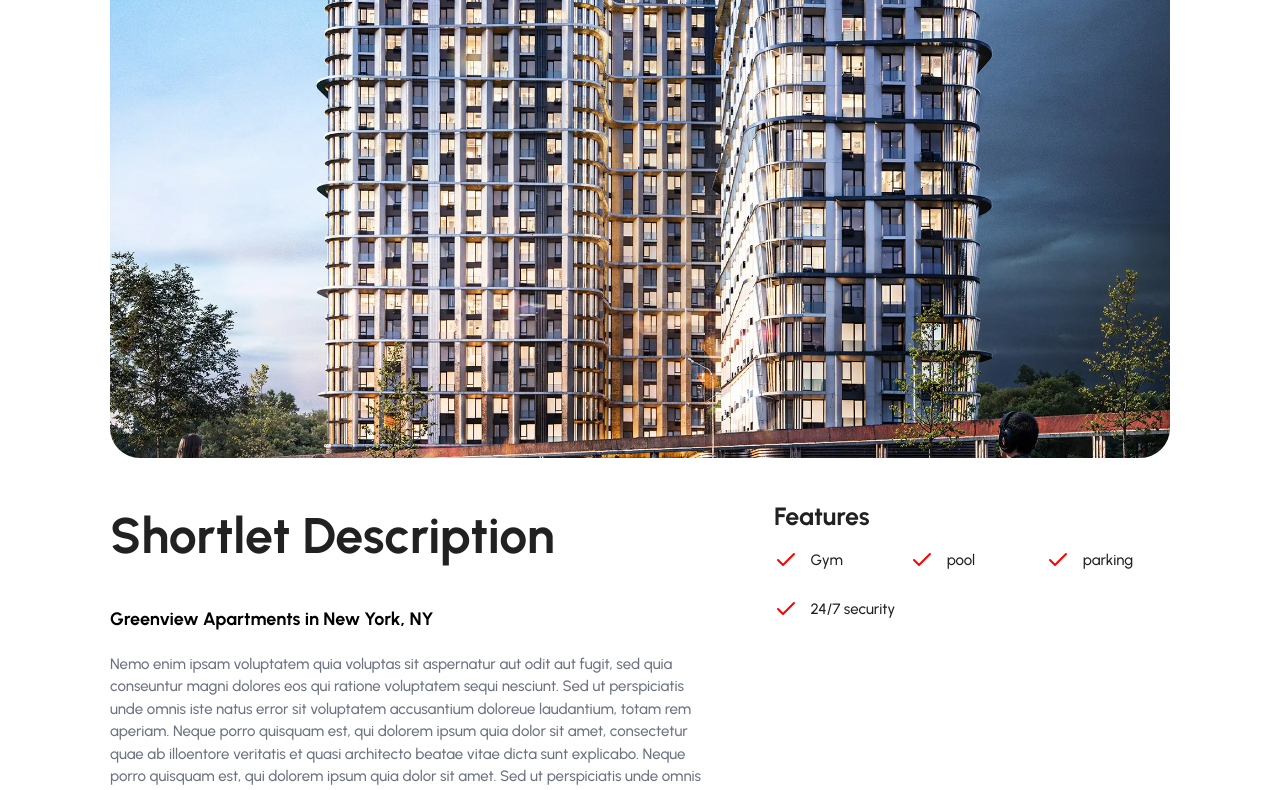
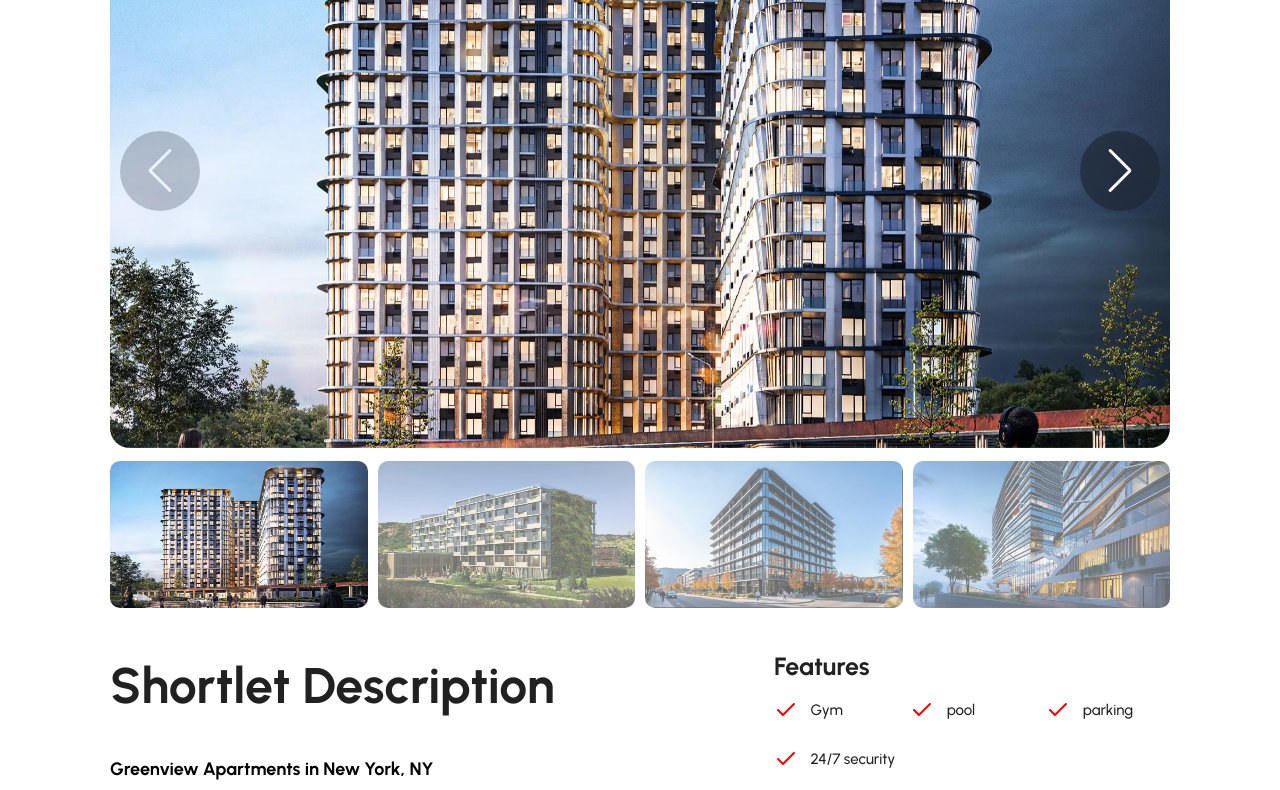
Before and after one commit to CHIDI00/new-holton-properties, a React (Vite) app: page /shortlet_grid/detail/1 in a window 1280 px wide. Shown: the part 800-1590 px from the top of the page. Built offline with nearby package versions, Linux system fonts and the light colour scheme.

Commit message:
feat(ShortletDetail): integrate Swiper for image carousel and add navigation styles

```diff
--- a/src/features/shortlet/ShortletDetail.tsx
+++ b/src/features/shortlet/ShortletDetail.tsx
@@ -1,4 +1,4 @@
-import React from "react";
+import React, { useState } from "react";
 import Navbar from "../../ui/Navbar";
 import bg_image from "../../assets/project_11.webp";
 import plan from "../../assets/plan/project_plan_1.webp";
@@ -16,7 +16,18 @@ import {
 import GoogleMapEmbed from "../../ui/GoogleMap";
 import { shortletData } from "./shortletData";
 
+import { Swiper, SwiperSlide } from "swiper/react";
+import "swiper/css";
+import "swiper/css/navigation";
+import "swiper/css/free-mode";
+import "swiper/css/thumbs";
+
+import { FreeMode, Navigation, Thumbs } from "swiper/modules";
+import type { Swiper as SwiperType } from "swiper";
+
 const ShortletDetail: React.FC = () => {
+	const [thumbsSwiper, setThumbsSwiper] = useState<SwiperType | null>(null);
+
 	// Get the propertyId from the URL Parameters
 	const { shortletIdSlug } = useParams();
 
@@ -95,13 +106,56 @@ const ShortletDetail: React.FC = () => {
 					</div>
 				</div>
 
-				<div className="w-full md:h-[60rem] h-[50rem] md:my-16 ">
-					<div className="w-full h-full flex justify-center items-center rounded-[3rem] overflow-hidden">
-						<img
-							src={shortlet?.cardImage}
-							alt={shortlet?.alt}
-							className="rounded-[3rem] object-cover"
-						/>
+				<div className="w-full md:h-[75rem] h-[50rem] md:my-16 ">
+					<div className="w-full h-full flex flex-col justify-center items-center  overflow-hidden gap-5">
+						<Swiper
+							style={{
+								//@ts-expect-error CSS custom properties are not recognized in TypeScript
+								"--swiper-navigation-color": "#fff",
+								"--swiper-pagination-color": "#fff",
+							}}
+							spaceBetween={10}
+							navigation={true}
+							thumbs={{ swiper: thumbsSwiper }}
+							modules={[FreeMode, Navigation, Thumbs]}
+							className="h-[80%] w-full rounded-[2rem]"
+						>
+							{shortlet?.images.map((img, index) => (
+								<SwiperSlide
+									key={index}
+									className="flex items-center justify-center bg-gray-700"
+								>
+									<img
+										src={img}
+										alt={shortlet?.alt}
+										className="object-cover w-full h-full"
+									/>
+								</SwiperSlide>
+							))}
+						</Swiper>
+
+						<Swiper
+							onSwiper={setThumbsSwiper}
+							spaceBetween={10}
+							slidesPerView={4}
+							freeMode={true}
+							watchSlidesProgress={true}
+							modules={[FreeMode, Navigation, Thumbs]}
+							className="h-[20%] w-full box-border py-2 grid grid-cols-4 gap-1 overflow-hidden"
+						>
+							{shortlet?.images.map((img, index) => (
+								<SwiperSlide
+									key={index}
+									className="w-full h-full opacity-60 [&.swiper-slide-thumb-active]:opacity-100 transition-opacity"
+								>
+									<img
+										src={img}
+										alt={shortlet?.alt}
+										className="rounded-[1rem] h-full w-full"
+									/>
+								</SwiperSlide>
+							))}
+						</Swiper>
 					</div>
 				</div>
 
--- a/src/index.css
+++ b/src/index.css
@@ -6,6 +6,10 @@
 	.add-margin-top {
 		@apply mt-20;
 	}
+}
+.swiper-button-next,
+.swiper-button-prev {
+	@apply text-white md:p-16 p-16 bg-gray-800 bg-opacity-70 rounded-full flex items-center justify-center hover:bg-opacity-100 transition;
 }
 
 /* :root {
--- a/src/type/swiper.d.ts
+++ b/src/type/swiper.d.ts
@@ -1,4 +1,6 @@
 declare module "swiper/css";
 declare module "swiper/css/navigation";
 declare module "swiper/css/pagination";
+declare module "swiper/css/free-mode";
+declare module "swiper/css/thumbs";
 // Add any other Swiper CSS modules you are using
```
